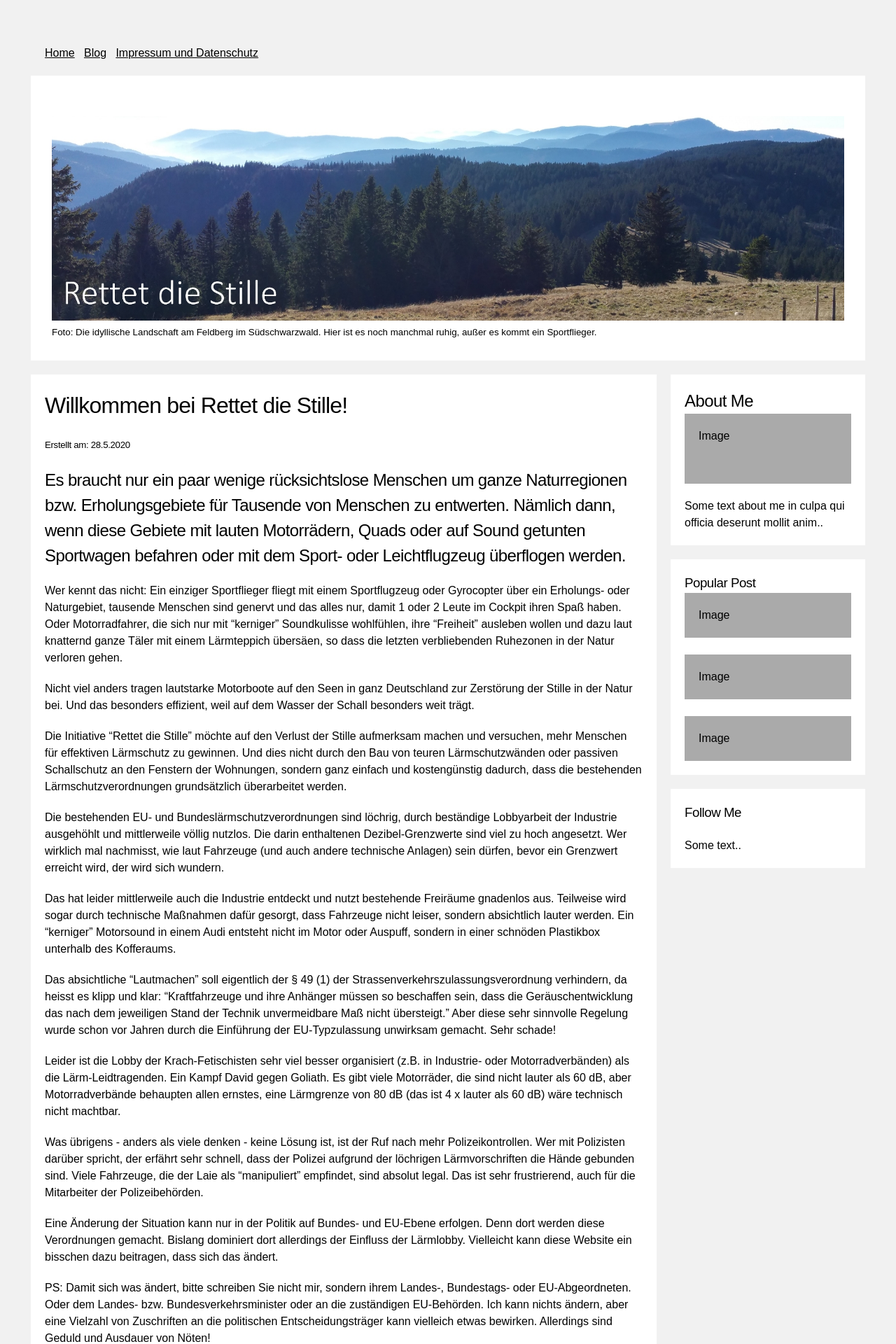
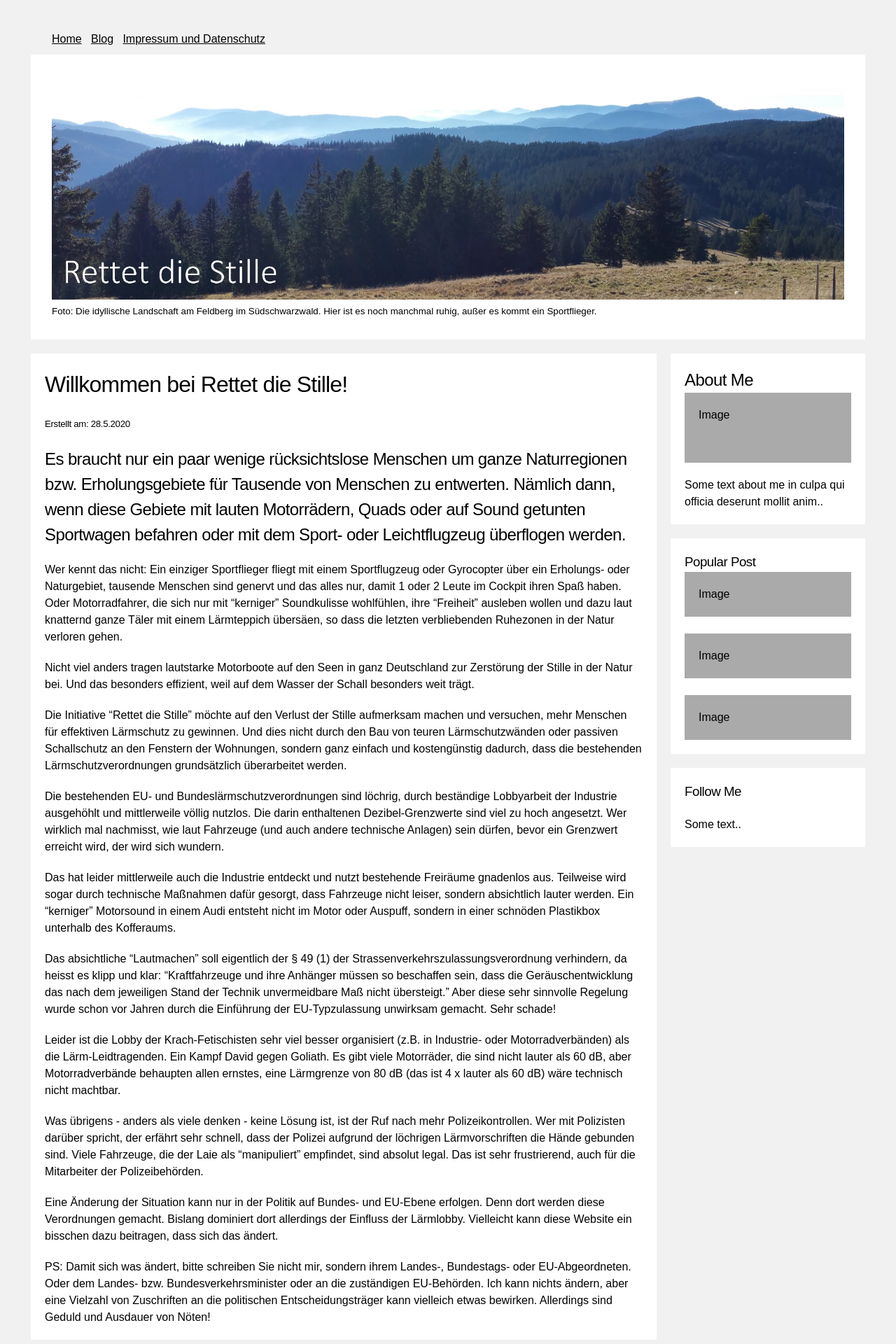
Before and after one commit to rettet-die-stille/rettet-die-stille.github.io, a Jekyll site: the page built from index.md, in a window 1280 px wide. Shown: the top 1920 px of the page at 70% size. Built offline with Jekyll 4.4.1, drawn with Linux system fonts in a browser that asks for light colours; our own code applies the rules of GitHub Pages for plain Markdown files.

Commit message:
Update layout.scss

```diff
--- a/_sass/layout.scss
+++ b/_sass/layout.scss
@@ -50,7 +50,8 @@ p {
 .nav {
     grid-area: nav;
     display: inline-block;
-    padding: 20px;
+    padding-left: 30px;
+    padding-bottom: 10px;
 
     h1 {
         font-size: 2em;
```
